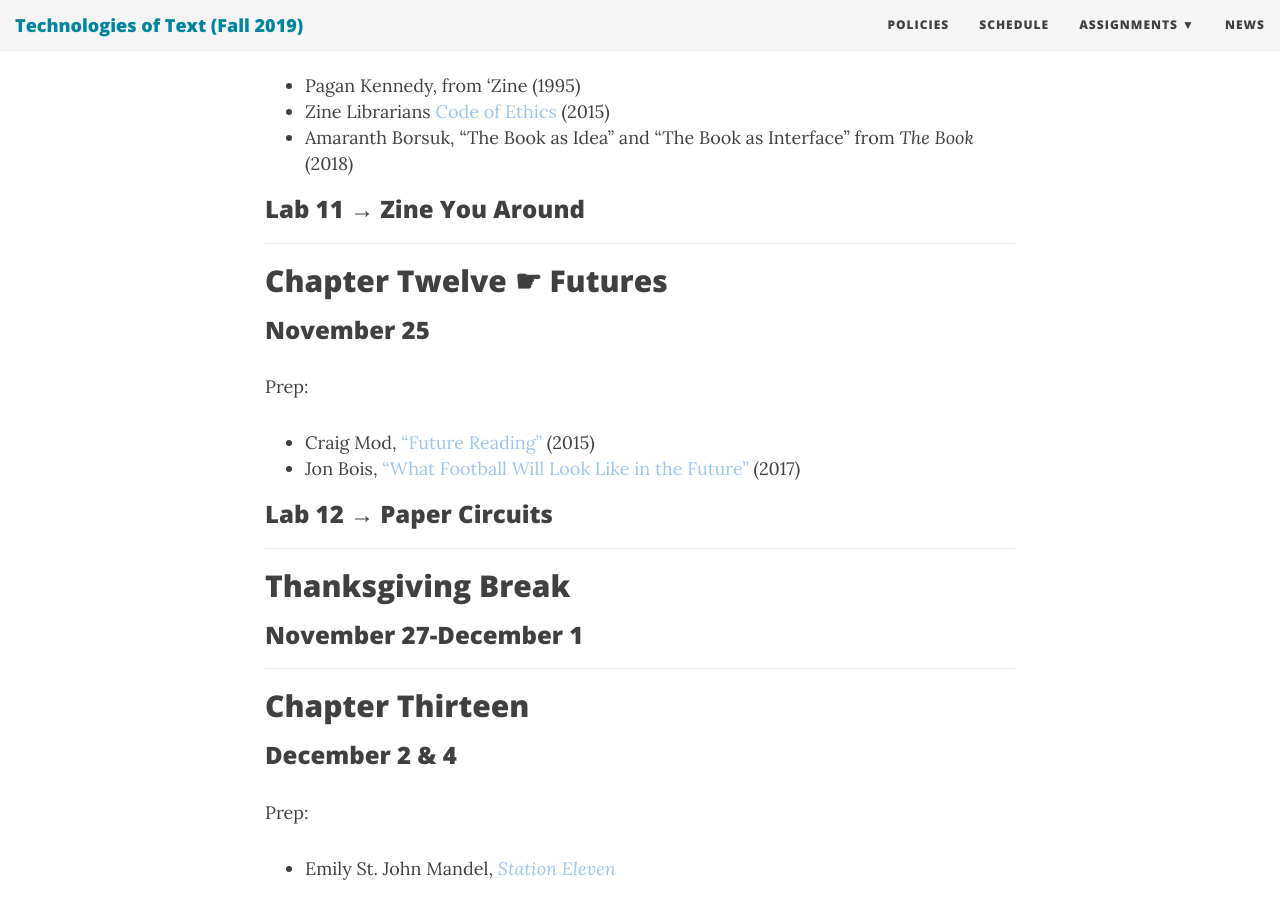
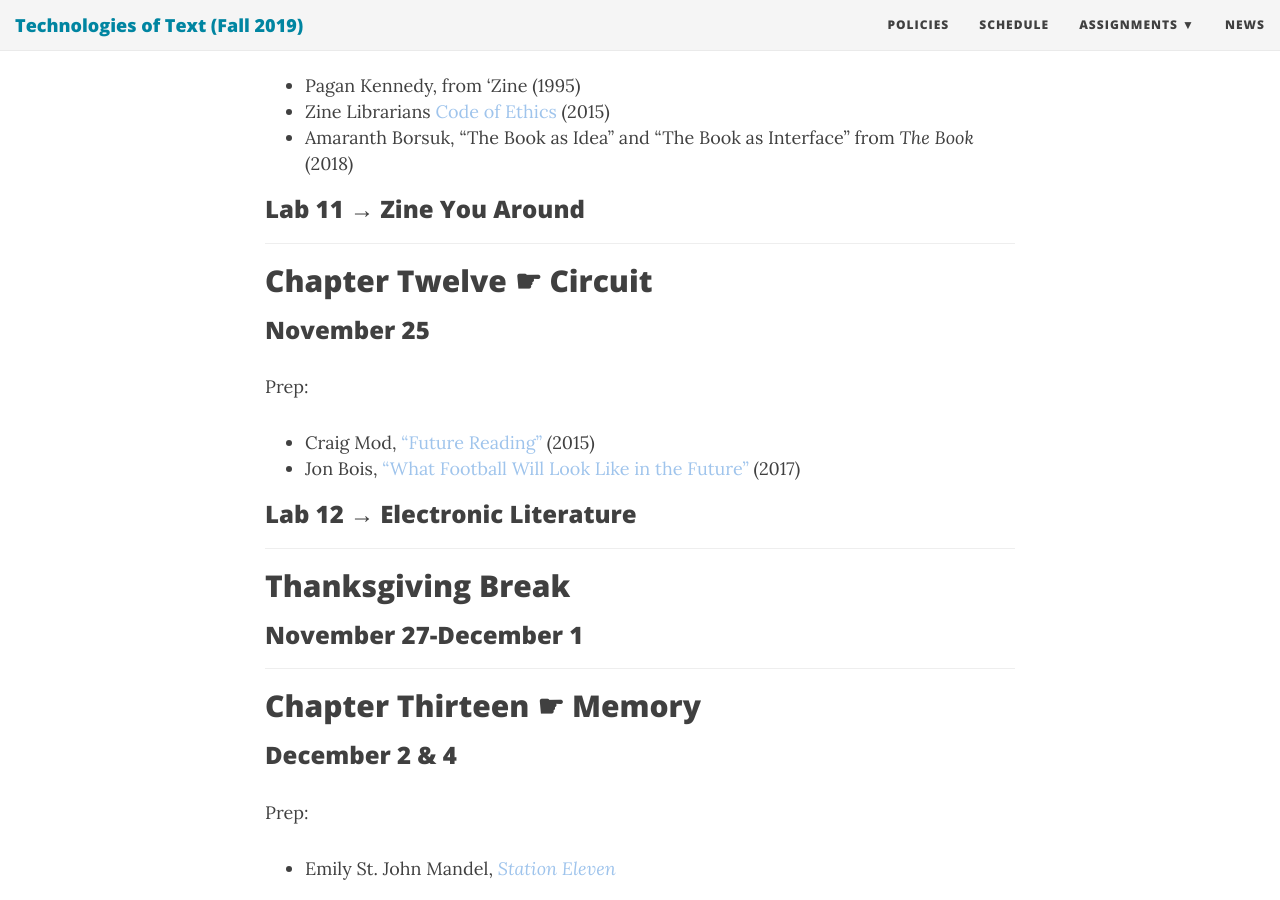
Before and after one commit to rccordell/f19tot, a Jekyll site: the page built from schedule.md, in a window 1280 px wide and 900 px high, scrolled down 5841 px. Built offline with Jekyll 4.4.1, drawn with Linux system fonts in a browser that asks for light colours; nearby versions of some CDN libraries; some web fonts are replaced; some of the changed text lies outside the part shown.

Commit message:
update schedule

```diff
--- a/schedule.md
+++ b/schedule.md
@@ -30,7 +30,7 @@ Readings (together):
 
 ### September 9 & 11
 
-Readings:
+Prep:
 
 + Plato, [selection from *Phaedrus*](https://www.units.miamioh.edu/technologyandhumanities/plato.htm)
 + Lisa Gitelman, "Introduction: Media as Historical Subjects," from [*Always Already New: Media, History, and the Data of Culture*](https://northeastern.alma.exlibrisgroup.com/leganto/public/01NEU_INST/citation/9427052590001401?auth=SAML) (2006)
@@ -203,7 +203,7 @@ Prep:
 
 -----
 
-## Chapter Twelve &#9755; Futures
+## Chapter Twelve &#9755; Circuit
 
 ### November 25
 
@@ -212,7 +212,7 @@ Prep:
 + Craig Mod, ["Future Reading"](https://aeon.co/essays/stagnant-and-dull-can-digital-books-ever-replace-print) (2015)
 + Jon Bois, [“What Football Will Look Like in the Future”](https://www.sbnation.com/a/17776-football/) (2017)
 
-### Lab 12 &#8594; Paper Circuits
+### Lab 12 &#8594; Electronic Literature
 
 -----
 
@@ -222,7 +222,7 @@ Prep:
 
 -----
 
-## Chapter Thirteen
+## Chapter Thirteen &#9755; Memory
 
 ### December 2 & 4
 
```
Also changed, not shown: other parts of schedule.md (+1 -1 lines).
